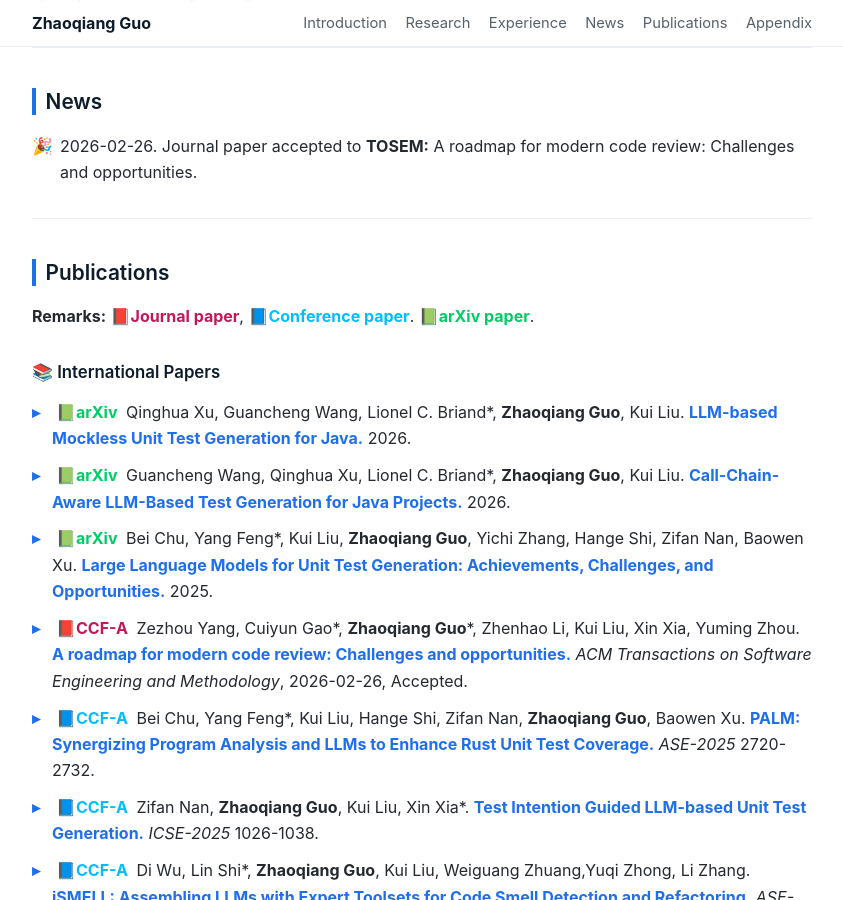
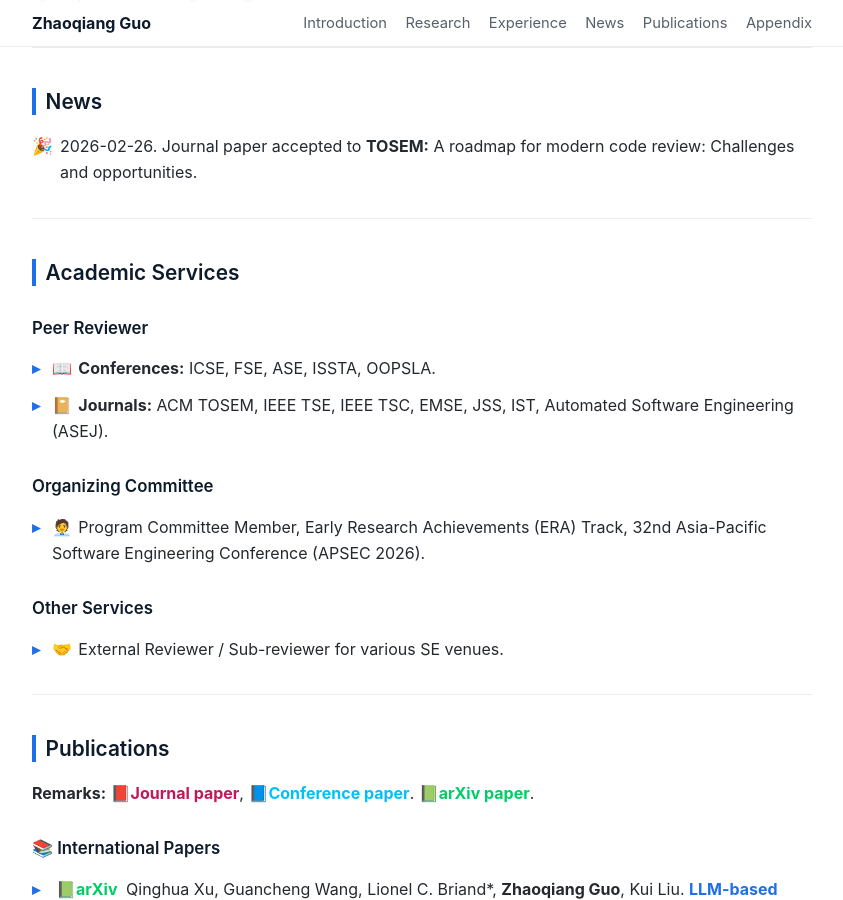
Before and after one commit to Naplues/naplues.github.io, a Jekyll site: the page built from index.html, in a window 1280 px wide and 900 px high, scrolled down 1598 px. Shown: the whole window, without its empty margins (218-1061 px from the left). Built offline with Jekyll 4.4.1, drawn with Linux system fonts in a browser that asks for light colours; a script that is not in the unit is left out.

Commit message:
Add Academic Services section to homepage
Co-Authored-By: Claude Fable 5 <noreply@anthropic.com>

```diff
--- a/index.html
+++ b/index.html
@@ -112,6 +112,26 @@ layout: default
 
 <ul class="news">
   <li>2026-02-26. Journal paper accepted to <strong>TOSEM:</strong> A roadmap for modern code review: Challenges and opportunities.</li>
+</ul>
+
+<hr />
+
+<h2 id="academic-services">Academic Services</h2>
+
+<h3>Peer Reviewer</h3>
+<ul>
+  <li><span class="info-icon">📖</span><strong>Conferences:</strong> ICSE, FSE, ASE, ISSTA, OOPSLA.</li>
+  <li><span class="info-icon">📔</span><strong>Journals:</strong> ACM TOSEM, IEEE TSE, IEEE TSC, EMSE, JSS, IST, Automated Software Engineering (ASEJ).</li>
+</ul>
+
+<h3>Organizing Committee</h3>
+<ul>
+  <li><span class="info-icon">🧑‍💼</span>Program Committee Member, Early Research Achievements (ERA) Track, 32nd Asia-Pacific Software Engineering Conference (APSEC 2026).</li>
+</ul>
+
+<h3>Other Services</h3>
+<ul>
+  <li><span class="info-icon">🤝</span>External Reviewer / Sub-reviewer for various SE venues.</li>
 </ul>
 
 <hr />
```
Also changed, not shown: 1 other file.
